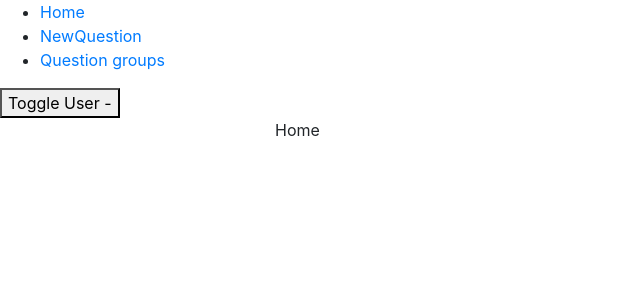
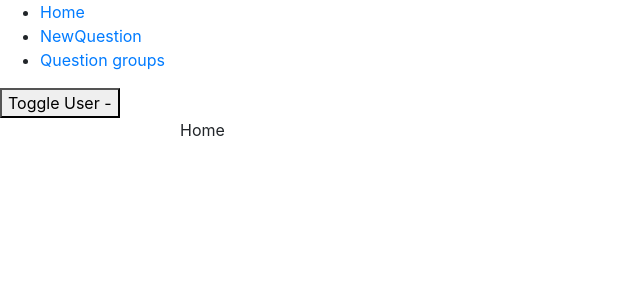
Before and after one commit to Balros/quiz, a React (Create React App) app: page / in a window 1280 px wide. Shown: the top 300 px of the page, without its empty margins (0-640 px from the left). Built offline with nearby package versions, Linux system fonts and the light colour scheme.

Commit message:
clean up

```diff
--- a/src/App.js
+++ b/src/App.js
@@ -1,14 +1,14 @@
 import React, { Component } from "react";
 
 import { BrowserRouter, Route, Switch } from "react-router-dom";
-import NewQuestion from "./components/NewQuestion";
-import Home from "./components/Home";
-import QuestionsOverview from "./components/QuestionsOverview.jsx";
-import EditQuestion from "./components/EditQuestion";
-import Error from "./components/Error";
-import CreateQuestionAssignment from "./components/CreateQuestionAssignment";
+import NewQuestion from "./components/new-question.jsx";
+import Home from "./components/home.jsx";
+import QuestionsOverview from "./components/question-overview.jsx";
+import EditQuestion from "./components/edit-question.jsx";
+import Error from "./components/error.jsx";
+import CreateQuestionAssignment from "./components/create-question-assignment.jsx";
 import { UserTypeContext, userTypes } from "./user-type-context";
-import Header from "./components/header";
+import Header from "./components/header.jsx";
 import { Container, Row, Col } from "reactstrap";
 class App extends Component {
   constructor(props) {
@@ -43,7 +43,7 @@ class App extends Component {
             <Header />
             <Container>
               <Row>
-                <Col sm="12" md={{ size: 8, offset: 2 }}>
+                <Col sm="12" md={{ size: 10, offset: 1 }}>
                   <Switch>
                     <Route path="/" component={Home} exact />
                     <Route
--- a/src/components/EditQuestion.js
+++ b/src/components/edit-question.jsx
@@ -1,6 +1,6 @@
 import React, { Component } from "react";
-import NewQuestion from "./NewQuestion";
-import SavedQuestion from "./SavedQuestion";
+import NewQuestion from "./new-question";
+import SavedQuestion from "./saved-question";
 import { Button } from "reactstrap";
 class EditQuestion extends Component {
   //TODO this.props.match.params.id marks id questionsGroups,
--- a/src/components/header.jsx
+++ b/src/components/header.jsx
@@ -1,5 +1,5 @@
 import React from "react";
-import Navigation from "./Navigation";
+import Navigation from "./navigation";
 import UserTypeTogglerButton from "../user-type-toggler-button";
 
 const Header = () => {
--- a/src/components/NewQuestion.js
+++ b/src/components/new-question.jsx
@@ -1,7 +1,7 @@
 import React, { Component } from "react";
 import validate from "../validate";
 import "../App.css";
-import AnswerComponent from "../AnswerComponent";
+import AnswerComponent from "../answer-component";
 import {
   Button,
   Form,
--- a/src/components/QuestionsOverview.jsx
+++ b/src/components/question-overview.jsx
@@ -172,11 +172,6 @@ class QuestionsOverview extends Component {
   render() {
     return (
       <React.Fragment>
-        {this.props.userType === userTypes.teacher ? (
-          <p>Is teacher.</p>
-        ) : (
-          <p>Is student.</p>
-        )}
         <ul>
           {this.state.topics.map((topic, index) => {
             return (
--- a/src/components/SavedQuestion.js
+++ b/src/components/saved-question.jsx
@@ -13,7 +13,7 @@ import {
   Col
 } from "reactstrap";
 import "../App.css";
-import AnswerComponent from "../AnswerComponent";
+import AnswerComponent from "../answer-component";
 
 class SavedQuestion extends Component {
   render() {
```
Also changed, not shown: src/answer-component.jsx (renamed from src/AnswerComponent.js), src/components/create-question-assignment.jsx (renamed from src/components/CreateQuestionAssignment.js), src/components/error.jsx (renamed from src/components/Error.js), src/components/home.jsx (renamed from src/components/Home.js), src/components/navigation.jsx (renamed from src/components/Navigation.js).
